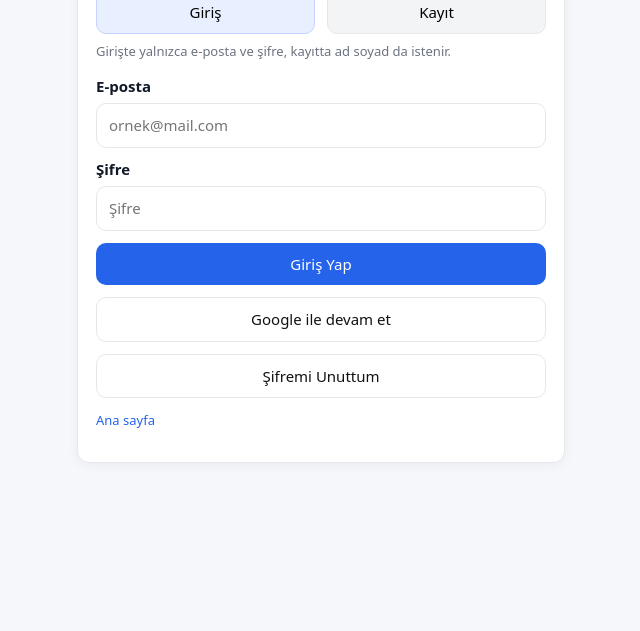
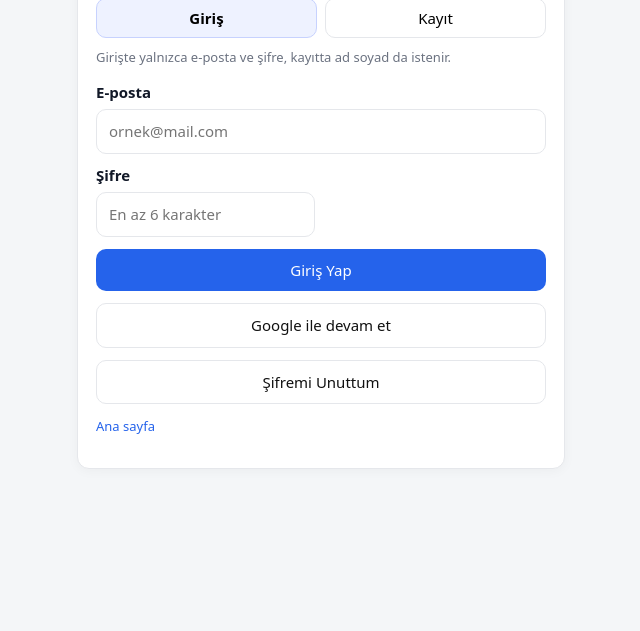
Before and after one commit to ozataomer91-dotcom/self-training-site, a plain HTML site: page signup.html in a window 1280 px wide. Shown: the part 169-800 px from the top of the page, without its empty margins (319-959 px from the left). Drawn offline with Linux system fonts and the light colour scheme.

Commit message:
Update signup.html

```diff
--- a/signup.html
+++ b/signup.html
@@ -1,4 +1,3 @@
-<!-- signup.html — Giriş/Kayıt + Google, doğrulama KAYIT tarafında; Firestore entegreli -->
 <!DOCTYPE html>
 <html lang="tr">
 <head>
@@ -6,11 +5,11 @@
   <meta name="viewport" content="width=device-width, initial-scale=1" />
   <title>Kayıt / Giriş • Self Training</title>
   <style>
-    :root{--bg:#f6f7fb;--card:#fff;--ink:#111827;--muted:#6b7280;--ok:#16a34a;--info:#2563eb;--line:#e5e7eb}
+    :root{--bg:#f4f6f8;--card:#fff;--ink:#111827;--muted:#6b7280;--ok:#16a34a;--info:#2563eb;--line:#e5e7eb}
     *{box-sizing:border-box}
     body{margin:0;background:var(--bg);font:15px/1.5 system-ui,-apple-system,Segoe UI,Roboto;color:var(--ink)}
     .wrap{max-width:520px;margin:42px auto;padding:16px}
-    .card{background:var(--card);border:1px solid var(--line);border-radius:12px;padding:18px;box-shadow:0 2px 12px rgba(0,0,0,.05)}
+    .card{background:var(--card);border:1px solid var(--line);border-radius:12px;padding:18px;box-shadow:0 2px 12px rgba(0,0,0,.04)}
     h1{margin:0 0 12px;font-size:22px}
     label{display:block;margin:10px 0 6px;font-weight:600}
     input,button{width:100%;padding:10px 12px;border:1px solid var(--line);border-radius:10px;font:inherit;outline:none;background:#fff}
@@ -20,66 +19,57 @@
     .btn.blue{background:var(--info)}
     .btn.light{background:#fff;color:#111;border:1px solid var(--line)}
     .note{font-size:13px;color:var(--muted);margin-top:8px}
-    .err{color:#ef4444}.ok{color:var(--ok)} a{color:var(--info);text-decoration:none}
+    .err{color:#ef4444}.ok{color:var(--ok)}
+    a{color:var(--info);text-decoration:none}
     .disabled{opacity:.6;pointer-events:none}
-    .tabs{display:grid;grid-template-columns:1fr 1fr;gap:12px;margin:6px 0 6px}
-    .tabbtn{padding:10px;border:1px solid var(--line);border-radius:10px;background:#f3f4f6;cursor:pointer;text-align:center}
-    .tabbtn.active{background:#e8f0ff;border-color:#c7d2fe}
-    #ready{margin:0 0 14px;font-weight:600}
-    .hide{display:none}
+    .tabs{display:grid;grid-template-columns:1fr 1fr;gap:8px;margin:6px 0 10px}
+    .tab{padding:8px 10px;border:1px solid var(--line);border-radius:10px;background:#fff;cursor:pointer;text-align:center}
+    .tab.active{background:#eef2ff;border-color:#c7d2fe;font-weight:600}
+    #ready{margin:8px 0 14px;font-weight:600}
   </style>
 </head>
 <body>
   <div class="wrap">
     <div class="card">
       <div id="ready">Yükleniyor…</div>
+
       <h1>Self Training</h1>
+      <div class="tabs">
+        <button id="tabLogin"  class="tab active">Giriş</button>
+        <button id="tabSignup" class="tab">Kayıt</button>
+      </div>
+      <p class="note" id="formNote">Girişte yalnızca e-posta ve şifre, kayıtta ad soyad da istenir.</p>
 
-      <div class="tabs">
-        <button id="tabLogin" class="tabbtn active">Giriş</button>
-        <button id="tabRegister" class="tabbtn">Kayıt</button>
+      <div id="nameBox" style="display:none">
+        <label for="name">Ad Soyad</label>
+        <input id="name" type="text" placeholder="Örn. Ömer Özata" autocomplete="name" />
       </div>
 
-      <p class="note" id="tabNoteLogin">Girişte yalnızca e-posta ve şifre, kayıtta ad soyad da istenir.</p>
-      <p class="note hide" id="tabNoteReg">Kayıttan sonra e-posta doğrulaması zorunludur.</p>
+      <label for="email">E-posta</label>
+      <input id="email" type="email" placeholder="ornek@mail.com" autocomplete="email" />
 
-      <!-- GİRİŞ FORMU -->
-      <div id="viewLogin">
-        <label for="l_email">E-posta</label>
-        <input id="l_email" type="email" placeholder="ornek@mail.com" autocomplete="email" />
-        <label for="l_pass">Şifre</label>
-        <input id="l_pass" type="password" placeholder="Şifre" autocomplete="current-password" />
-        <button id="loginBtn" class="btn blue">Giriş Yap</button>
-        <button id="googleBtn" class="btn light">Google ile devam et</button>
-        <button id="resetBtn" class="btn light">Şifremi Unuttum</button>
+      <div class="row">
+        <div>
+          <label for="pass">Şifre</label>
+          <input id="pass" type="password" placeholder="En az 6 karakter" autocomplete="current-password" />
+        </div>
+        <div id="pass2Box" style="display:none">
+          <label for="pass2">Şifre (tekrar)</label>
+          <input id="pass2" type="password" placeholder="Tekrar girin" autocomplete="new-password" />
+        </div>
       </div>
 
-      <!-- KAYIT FORMU -->
-      <div id="viewRegister" class="hide">
-        <label for="r_name">Ad Soyad</label>
-        <input id="r_name" type="text" placeholder="Örn. Ömer Özata" autocomplete="name" />
-        <label for="r_email">E-posta</label>
-        <input id="r_email" type="email" placeholder="ornek@mail.com" autocomplete="email" />
-        <div class="row">
-          <div>
-            <label for="r_pass">Şifre</label>
-            <input id="r_pass" type="password" placeholder="En az 6 karakter" autocomplete="new-password" />
-          </div>
-          <div>
-            <label for="r_pass2">Şifre (tekrar)</label>
-            <input id="r_pass2" type="password" placeholder="Tekrar girin" autocomplete="new-password" />
-          </div>
-        </div>
-        <button id="signupBtn" class="btn">Kayıt Ol</button>
-        <button id="resendBtn" class="btn light">Doğrulama linkini yeniden gönder</button>
-      </div>
+      <button id="loginBtn"  class="btn blue">Giriş Yap</button>
+      <button id="signupBtn" class="btn" style="display:none">Kayıt Ol</button>
+      <button id="googleBtn" class="btn light">Google ile devam et</button>
+      <button id="resetBtn"  class="btn light">Şifremi Unuttum</button>
 
       <p id="msg" class="note"></p>
       <p class="note"><a href="index.html">Ana sayfa</a></p>
     </div>
   </div>
 
-  <!-- UYGULAMA JS -->
+  <!-- Tüm mantık ayrı dosyada -->
   <script type="module" src="./signup.js"></script>
 </body>
 </html>
```
